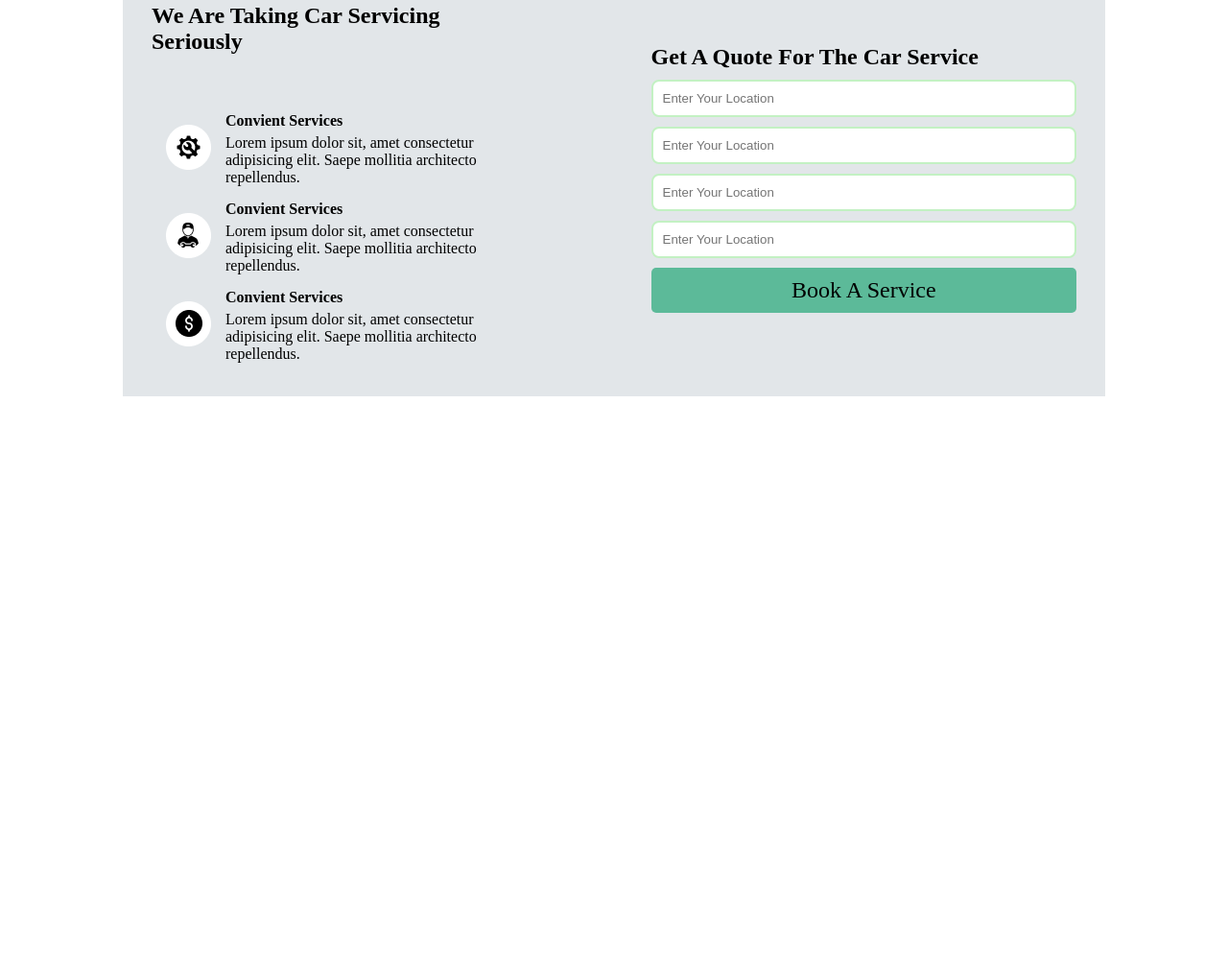
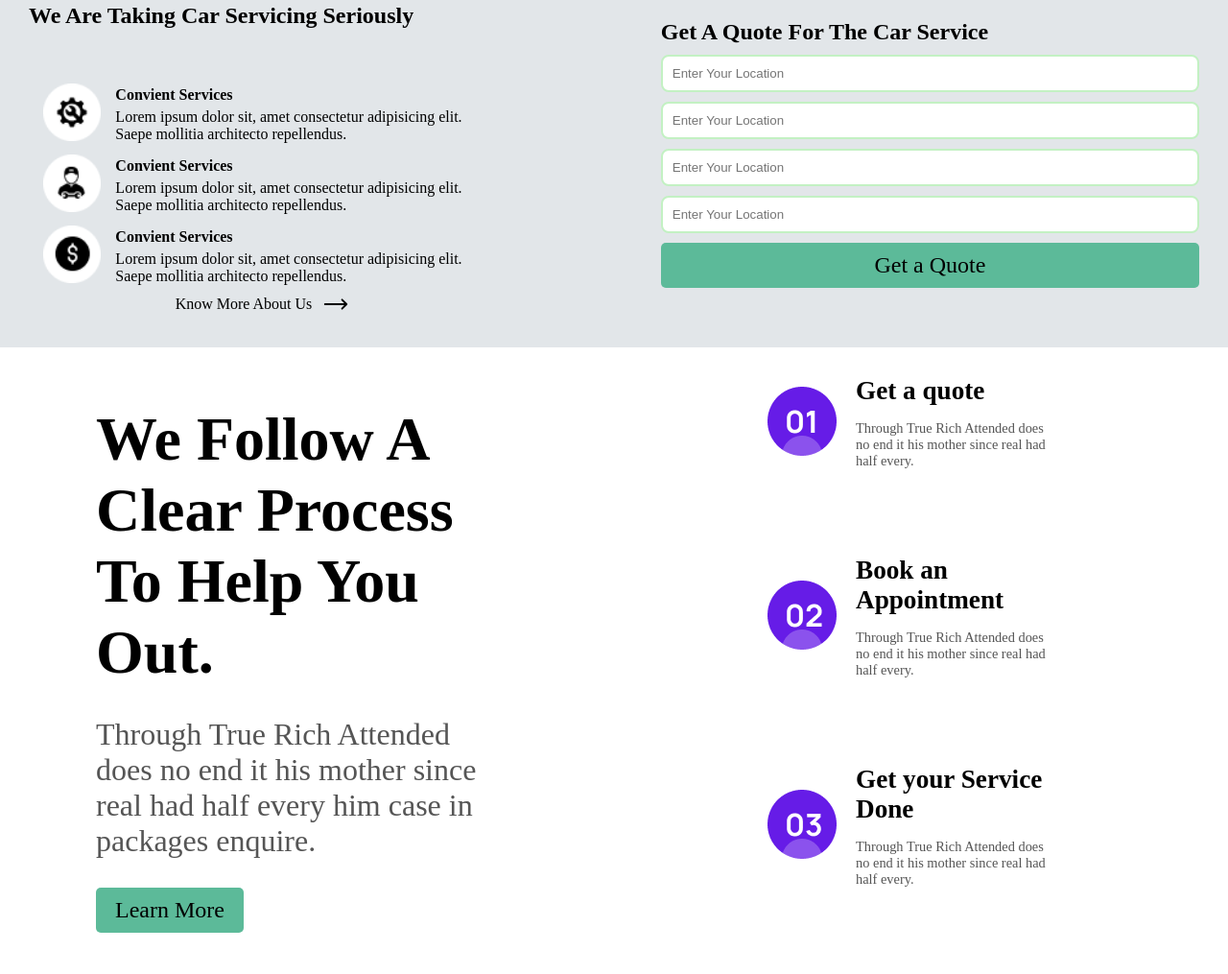
Before and after one commit to Mustaphamexy/finsweet, a plain HTML site: page index.html in a window 1280 px wide. Shown: the part 791-1806 px from the top of the page at 96% size. Before the commit the page ends 1204 px from the top, so only its background shows below. Drawn offline with Linux system fonts and the light colour scheme; a web font is replaced by a local one.

Commit message:
process section added

```diff
--- a/index.html
+++ b/index.html
@@ -89,6 +89,13 @@
                             </div>
                         </li>
                     </ul>
+                    <div class="know-us">
+                        <p>Know More About Us</p>
+                        <svg xmlns="http://www.w3.org/2000/svg" fill="none" viewBox="0 0 24 24" stroke-width="1.5" stroke="currentColor" class="size-6" width="30" height="30">
+                            <path stroke-linecap="round" stroke-linejoin="round" d="M17.25 8.25 21 12m0 0-3.75 3.75M21 12H3" />
+                          </svg>
+
+                    </div>
                 </div>
                 <div></div>
             </div>
@@ -101,14 +108,44 @@
                         <input class="input-box" type="text" placeholder="Enter Your Location">
                         <input class="input-box" type="text" placeholder="Enter Your Location">
                     </div>
-                    <button class="book-btn">Book A Service</button>
+                    <button class="book-btn">Get a Quote</button>
                 </div>
 
             </div>
         </div>
         </section>
-
-        <section id="book-section"></section>
+        <section id="book-section">
+            <div class="book-section-box">
+                <div class="process-section">
+                    <h2>We Follow A Clear Process To Help You Out.</h2>
+                    <p>Through True Rich Attended does no end it his mother since real had half every him case in packages enquire.</p>
+                    <button class="book-btn">Learn More</button>
+                </div>
+                <div class="appoint-section">
+                    <div class="appoint-section-box">
+                        <div><img src="/Finsweet/images/one.png" alt=""></div>
+                        <div class="appoint-text">
+                            <h3>Get a quote</h3>
+                            <p>Through True Rich Attended does no end it his mother since real had half every.</p>
+                        </div>
+                    </div>
+                    <div class="appoint-section-box">
+                        <div><img src="/Finsweet/images/two.png" alt=""></div>
+                        <div class="appoint-text">
+                            <h3>Book an Appointment</h3>
+                            <p>Through True Rich Attended does no end it his mother since real had half every.</p>
+                        </div>
+                    </div>
+                    <div class="appoint-section-box">
+                        <div><img src="/Finsweet/images/three.png" alt=""></div>
+                        <div class="appoint-text">
+                            <h3>Get your Service Done</h3>
+                            <p>Through True Rich Attended does no end it his mother since real had half every.</p>
+                        </div>
+                    </div>
+                </div>
+            </div>
+        </section>
     </main>
 </body>
 </html>
--- a/styles.css
+++ b/styles.css
@@ -100,12 +100,14 @@ li {
     justify-content: space-between;
     align-items: center;
     background-color: #e2e6e9;
+    width: 100%;
   }
   .quote-area ul li {
     display: flex;
     justify-content: space-between;
     align-items: center;
 padding-block: 5px;
+
 }
 
   .quote-area ul li img {
@@ -152,6 +154,82 @@ padding-block: 5px;
     font-family: "DM Serif Text", serif;
 
   }
+
+  .know-us {
+    display: flex;
+    align-items: center;
+    justify-content: center;
+    gap: 10px;
+  }
+
+  .book-section-box {
+    display: flex;
+    justify-content: space-between;
+    align-items: center;
+    background-color: #ffffff;
+    max-width: 1200px;
+    padding-inline: 100px;
+    margin-top: 30px;
+  }
+
+  .process-section {
+    width: 40%;
+  }
+
+  .process-section h2 {
+    font-size: 4rem;
+    margin-bottom: 30px;
+    font-weight: bold;
+    font-family: "DM Serif Text", serif;
+
+  }
+
+  .process-section p {
+    font-size: 2rem;
+    margin-bottom: 30px;
+    color: #555;
+    font-family: "Baskervville", serif;
+  }
+
+  .appoint-section-box {
+    display: flex;
+    align-items: center;
+    margin-bottom: 30px;
+    gap: 20px;
+    margin-bottom: 90px;
+
+
+  }
+
+  .appoint-section-box h4 {
+    font-size: 1.2rem;
+    margin: 0;
+    font-family: "DM Serif Text", serif;
+  }
+
+  .appoint-section {
+    width: 30%;
+  }
+
+  .appoint-text h3 {
+    font-size: 1.7rem;
+    margin-bottom: 15px;
+    font-family: "DM Serif Text", serif;
+
+  }
+
+  .appoint-text p {
+    font-size: 0.9rem;
+    color: #555;
+    margin-top: 5px;
+    font-family: "Baskervville", serif;
+  }
+
+
+
+
+
+
 
 
 
```
